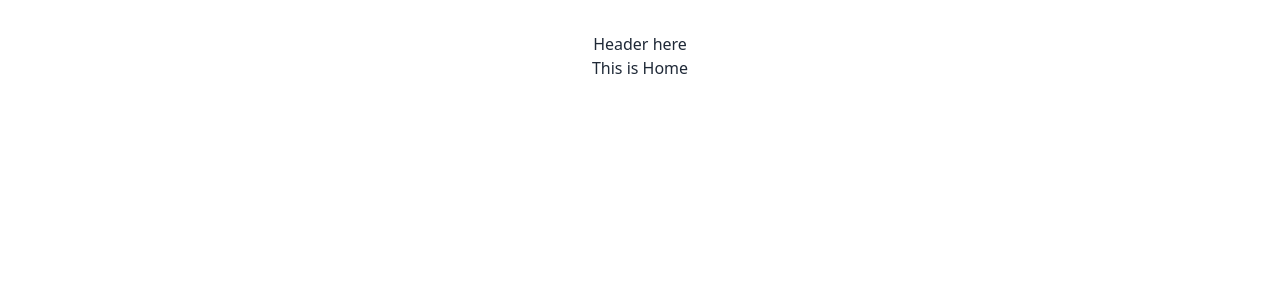
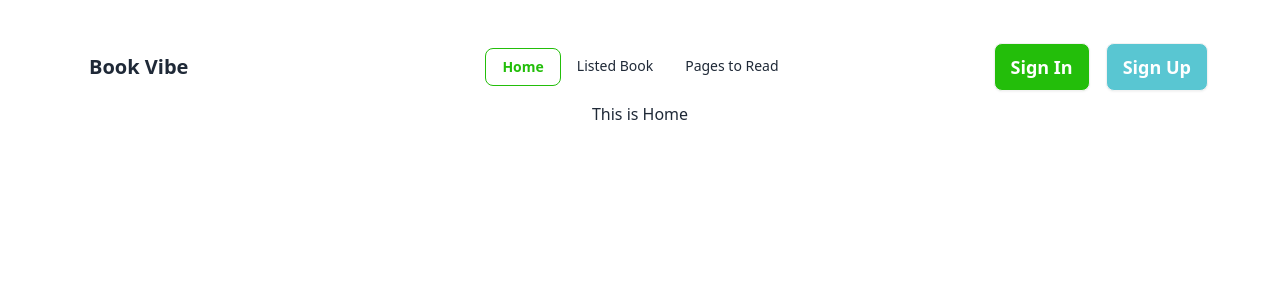
Before and after one commit to Abrarulctg/book-vibe, a React (Vite) app: page / in a window 1280 px wide. Shown: the top 300 px of the page. Built offline with nearby package versions, Linux system fonts and the light colour scheme.

Commit message:
Added nav bar

```diff
--- /dev/null
+++ b/src/components/Header.jsx/Header.css
@@ -0,0 +1,17 @@
+/* .active {
+    border: 1px solid green;
+    background-color: white;
+    color: green;
+} */
+
+
+.menu li>*:not(ul, .menu-title, details, .btn):active,
+.menu li>*:not(ul, .menu-title, details, .btn).active,
+.menu li>details>summary:active {
+    --tw-bg-opacity: 1;
+    background-color: white;
+    --tw-text-opacity: 1;
+    color: #23BE0A;
+    border: 1px solid #23BE0A;
+    font-weight: 700;
+}
--- a/src/components/Header.jsx/Header.jsx
+++ b/src/components/Header.jsx/Header.jsx
@@ -1,9 +1,36 @@
-
+import { NavLink } from "react-router-dom";
+import './Header.css';
 
 const Header = () => {
+    const links = <>
+        <li><NavLink to="/">Home</NavLink></li>
+        <li><NavLink to="/listed-books">Listed Book</NavLink></li>
+        <li><NavLink to="/pages-to-read">Pages to Read</NavLink></li>
+    </>
     return (
         <div>
-            <h1>Header here</h1>
+            <div className="navbar bg-base-100">
+                <div className="navbar-start">
+                    <div className="dropdown">
+                        <div tabIndex={0} role="button" className="btn btn-ghost lg:hidden">
+                            <svg xmlns="http://www.w3.org/2000/svg" className="h-5 w-5" fill="none" viewBox="0 0 24 24" stroke="currentColor"><path strokeLinecap="round" strokeLinejoin="round" strokeWidth="2" d="M4 6h16M4 12h8m-8 6h16" /></svg>
+                        </div>
+                        <ul tabIndex={0} className="menu menu-sm dropdown-content mt-3 z-[1] p-2 shadow bg-base-100 rounded-box w-52">
+                            {links}
+                        </ul>
+                    </div>
+                    <a className="btn btn-ghost text-xl">Book Vibe</a>
+                </div>
+                <div className="navbar-center hidden lg:flex">
+                    <ul className="menu menu-horizontal px-1">
+                        {links}
+                    </ul>
+                </div>
+                <div className="navbar-end gap-4">
+                    <a className="btn bg-[#23BE0A] hover:bg-[#4aa73c] text-white text-[18px] font-semibold">Sign In</a>
+                    <a className="btn bg-[#59C6D2] hover:bg-[#3ea8b4] text-white text-[18px] font-semibold">Sign Up</a>
+                </div>
+            </div>
         </div>
     );
 };
--- a/src/components/Root/Root.jsx
+++ b/src/components/Root/Root.jsx
@@ -1,13 +1,15 @@
 import { Outlet } from "react-router-dom";
 import Header from "../Header.jsx/Header";
-import Home from "../Home/Home";
 
 
 const Root = () => {
     return (
         <div>
-            <Header></Header>
-            <Outlet></Outlet>
+            <div className="max-w-6xl mx-auto">
+                <Header></Header>
+                <Outlet></Outlet>
+            </div>
+            {/* Footer */}
         </div>
     );
 };
```
